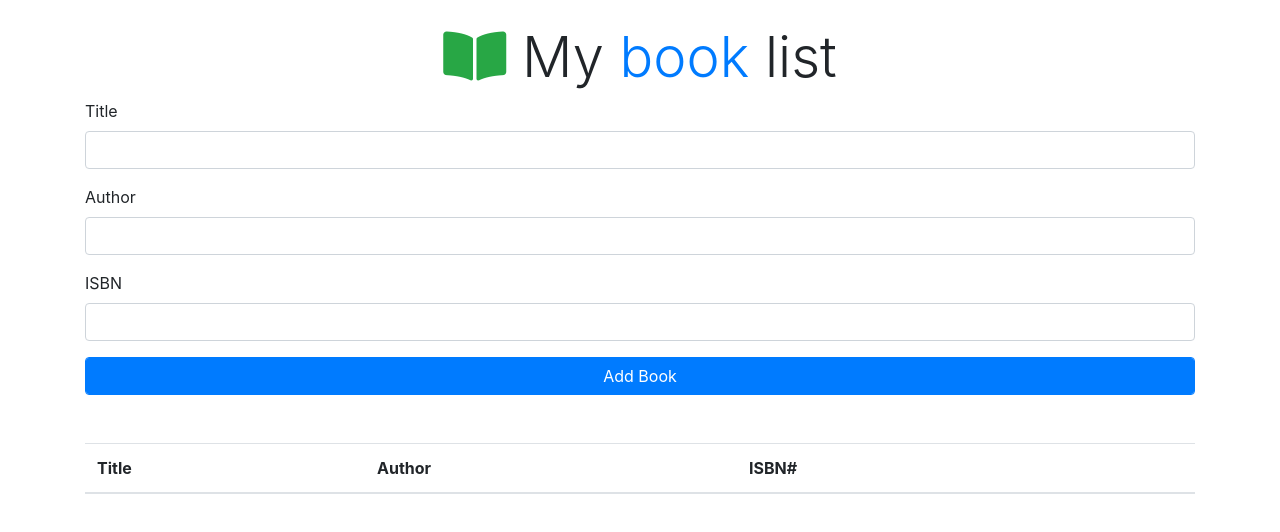
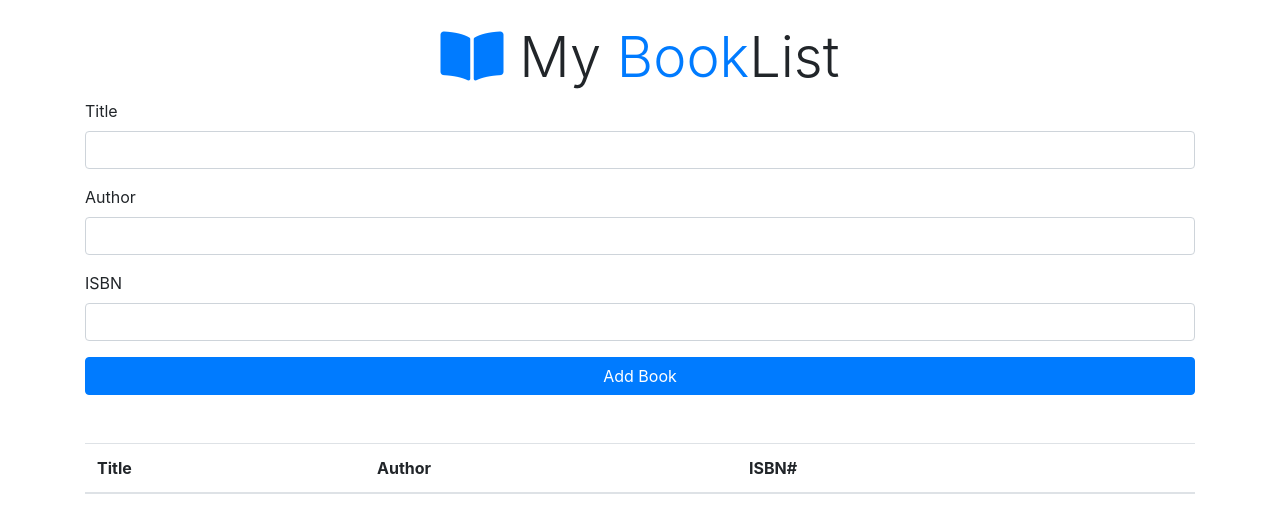
Before and after one commit to alex100588/javascript-OOP-projects, a plain HTML site: page Book list/index.html in a window 1280 px wide. Drawn offline with nearby package versions, Linux system fonts and the light colour scheme.

Commit message:
Update index.html

```diff
--- a/Book list/index.html
+++ b/Book list/index.html
@@ -6,12 +6,15 @@
     <meta name="viewport" content="width=device-width, initial-scale=1.0">
     <link rel="stylesheet" href="https://maxcdn.bootstrapcdn.com/bootstrap/4.0.0/css/bootstrap.min.css" integrity="sha384-Gn5384xqQ1aoWXA+058RXPxPg6fy4IWvTNh0E263XmFcJlSAwiGgFAW/dAiS6JXm" crossorigin="anonymous">
     <link rel="stylesheet" href="https://cdnjs.cloudflare.com/ajax/libs/font-awesome/5.15.3/css/all.min.css">
-    <title>Book app</title>
+    <title>Book List App</title>
 </head>
 <body>
     <div class="container mt-4">
-        <h1 class="display-4 text-center"><i class="fas fa-book-open text-success"></i> My <span class="text-primary">book </span>list</h1>
-        <form action="" id="book-form">
+        <h1 class="display-4 text-center">
+            <i class="fas fa-book-open text-primary"></i> My
+            <span class="text-primary">Book</span>List
+        </h1>
+        <form id="book-form">
             <div class="form-group">
                 <label for="title">Title</label>
                 <input type="text" id="title" class="form-control">
@@ -24,7 +27,7 @@
                 <label for="isbn">ISBN</label>
                 <input type="text" id="isbn" class="form-control">
             </div>
-            <input type="submit" value="Add Book" class="btn btn-primary form-control">
+            <input type="submit" value="Add Book" class="btn btn-primary btn-block">
         </form>
         <table class="table table-striped mt-5">
             <thead>
@@ -39,6 +42,7 @@
         </table>
     </div>
 
-    <script src="script.js"></script>
-</body>
+
+     <script src="script.js"></script>
+    </body>
 </html>
```
